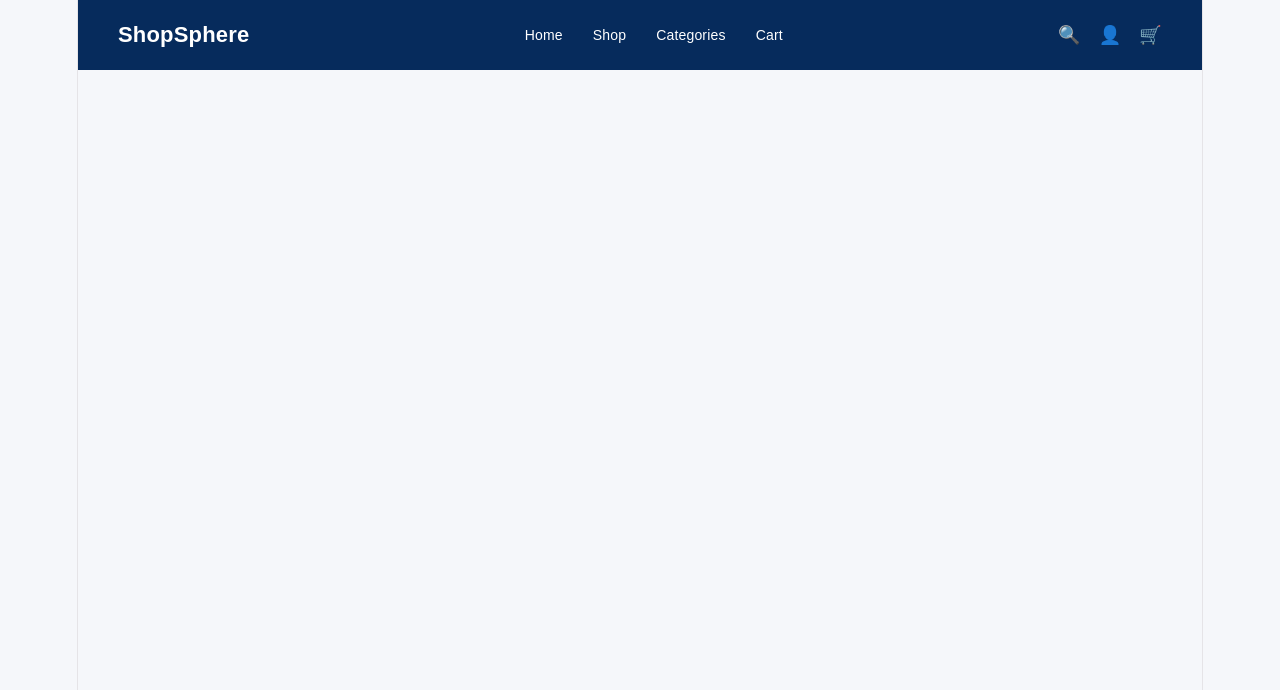
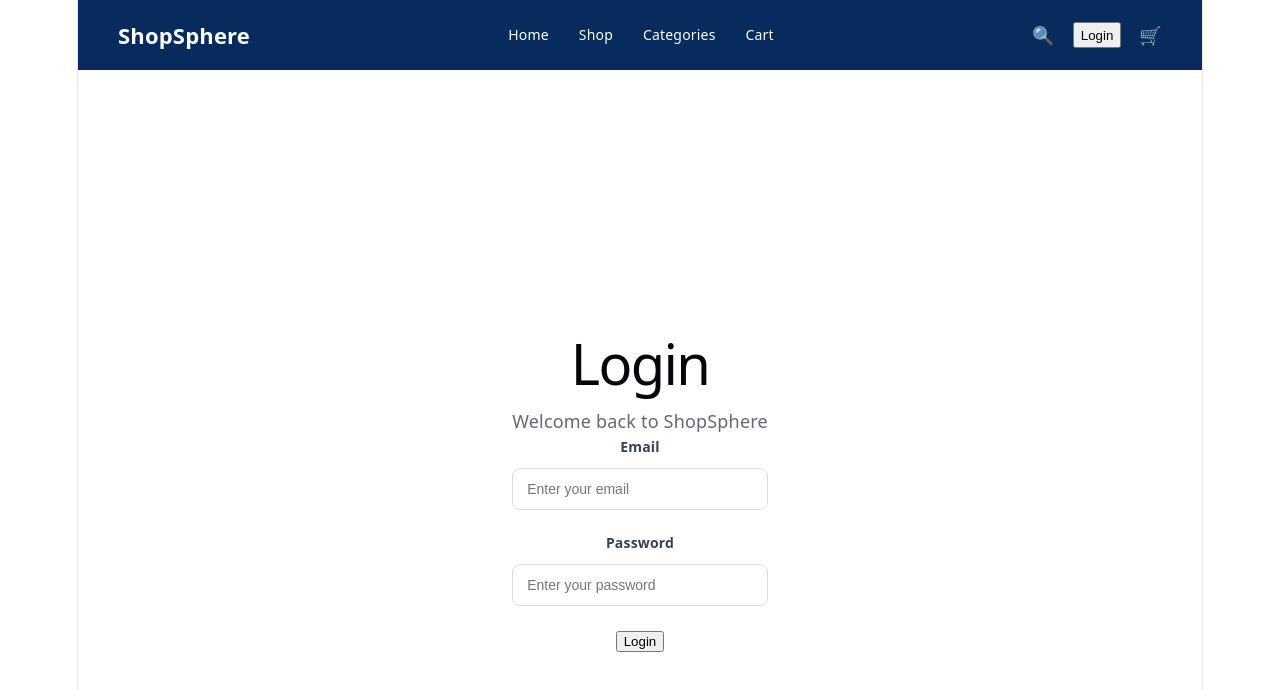
Before and after one commit to yash70376/shopsphere, a React (Vite) app: page / in a window 1280 px wide. Shown: the top 690 px of the page. Built offline with nearby package versions, Linux system fonts and the light colour scheme.

Commit message:
Implement React Functionality

```diff
--- a/src/App.jsx
+++ b/src/App.jsx
@@ -1,12 +1,14 @@
-import "./App.css";
-
 import Navbar from "./components/Navbar/Navbar";
+import Login from "./pages/Login/Login";
 
 function App() {
+
     return (
-        <Navbar/>
+        <>
+            <Navbar />
+            <Login />
+        </>
     );
 }
 
-
 export default App;
--- a/src/components/Navbar/Navbar.jsx
+++ b/src/components/Navbar/Navbar.jsx
@@ -6,7 +6,8 @@ import AuthContext from "../../context/AuthContext";
 
 function Navbar() {
 
-    const user = useContext(AuthContext);
+    // NEW FUNCTIONALITY: Context se authentication data lena
+    const { user, isLoggedIn, login, logout } = useContext(AuthContext);
 
     return (
         <nav className="navbar">
@@ -24,9 +25,24 @@ function Navbar() {
 
             <div className="nav-icons">
                 <span>🔍</span>
-                <span>
-                    👤 {user.name}
-                </span>
+
+                {/* NEW FUNCTIONALITY: Login status ke according UI */}
+                {isLoggedIn ? (
+                    <>
+                        <span>
+                            👤 {user.name}
+                        </span>
+
+                        <button onClick={logout}>
+                            Logout
+                        </button>
+                    </>
+                ) : (
+                    <button onClick={login}>
+                        Login
+                    </button>
+                )}
+
                 <span>🛒</span>
             </div>
 
--- a/src/context/AuthContext.jsx
+++ b/src/context/AuthContext.jsx
@@ -4,6 +4,7 @@ const AuthContext = createContext();
 
 function AuthProvider({ children }) {
 
+    // NEW FUNCTIONALITY: Login state ko change karna
     const [isLoggedIn, setIsLoggedIn] = useState(false);
 
     const user = {
@@ -11,11 +12,23 @@ function AuthProvider({ children }) {
         email: "yash@example.com"
     };
 
+    // NEW FUNCTIONALITY: User ko login karna
+    function login() {
+        setIsLoggedIn(true);
+    }
+
+    // NEW FUNCTIONALITY: User ko logout karna
+    function logout() {
+        setIsLoggedIn(false);
+    }
+
     return (
         <AuthContext.Provider
             value={{
                 user,
-                isLoggedIn
+                isLoggedIn,
+                login,
+                logout
             }}
         >
             {children}
--- a/src/pages/Login/Login.jsx
+++ b/src/pages/Login/Login.jsx
@@ -1,5 +1,8 @@
-import { useState } from "react";
+import { useState, useContext } from "react";
+
 import "./Login.css";
+
+import AuthContext from "../../context/AuthContext";
 
 function Login() {
 
@@ -11,6 +14,9 @@ function Login() {
 
     // NEW FUNCTIONALITY: Form validation errors store karna
     const [errors, setErrors] = useState({});
+
+    // NEW FUNCTIONALITY: AuthContext se login function lena
+    const { login } = useContext(AuthContext);
 
     // NEW FUNCTIONALITY: Email input ko state ke saath connect karna
     function handleEmailChange(event) {
@@ -57,6 +63,10 @@ function Login() {
         setErrors(validationErrors);
 
         if (Object.keys(validationErrors).length === 0) {
+
+            // NEW FUNCTIONALITY: Valid form ke baad user ko login karna
+            login();
+
             console.log("Login data:");
             console.log("Email:", email);
             console.log("Password:", password);
```
